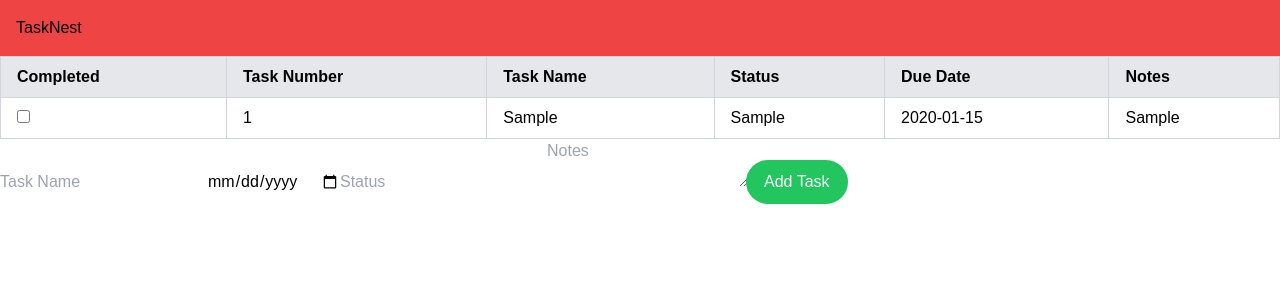
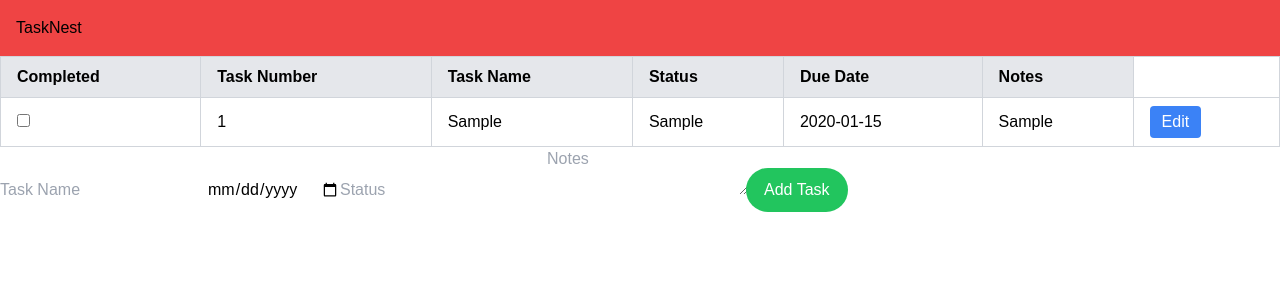
Before and after one commit to g33ya/task-dashboard, a Next.js app: page / in a window 1280 px wide. Both pictures are taken after typing "Sample", "2020-01-15", "Sample", "Sample" into the empty fields and a click on the button "Add Task". Shown: the top 300 px of the page. Built offline with nearby package versions, Linux system fonts and the light colour scheme.

Commit message:
Edit task feauture implemented

```diff
--- a/app/components/table.js
+++ b/app/components/table.js
@@ -12,6 +12,8 @@ export function TaskTable() {
         dueDate: '',
         notes:'',
     });
+    const [editingTask, setEditingTask] = useState(null); // use to update exisiting tasks
+
 
     const handleInputChange = (inputEvent) => {
         const { name, value } = inputEvent.target; // value = new value
@@ -24,7 +26,15 @@ export function TaskTable() {
     const handleFormSubmit = (newEvent) => {
         newEvent.preventDefault(); // stop page from reloading
 
-        setTasks([...tasks, { ...newTask, completed: false }]); // add new task (creates new array)
+        if (editingTask) {
+            const updatedTasks = tasks.map((task) =>
+                task === editingTask ? { ...task, ...newTask } : task
+            );
+            setTasks(updatedTasks);
+            setEditingTask(null); // turn off editing
+        } else { // adding a new task!
+            setTasks([...tasks, { ...newTask, completed: false }]);
+        }
 
         setNewTask({
           name: '',
@@ -32,7 +42,12 @@ export function TaskTable() {
           status: '',
           notes: ''
         });
-      };
+    };
+
+    const handleEdit = (task) => {
+        setEditingTask(task); // edit selected task
+        setNewTask(task); // prefills fields with task's original fields
+    };
 
     return (
         <div>
@@ -50,7 +65,7 @@ export function TaskTable() {
                 </thead>
                 <tbody>
                     {tasks.map((task, index) => (
-                        <TableRow key={index} task={task} taskNum={index + 1} />
+                        <TableRow key={index} task={task} taskNum={index + 1} onEdit={handleEdit}/>
                     ))}
                 </tbody>
             </table>
--- a/app/components/tablerow.js
+++ b/app/components/tablerow.js
@@ -6,7 +6,7 @@ import { TableField } from './tablefield.js';
 import { TaskCheckbox } from './checkbox.js';
 
 
-export function TableRow( {task, taskNum} ) {
+export function TableRow( {task, taskNumm, onEdit} ) {
     const [isChecked, setIsChecked] = useState(false);
 
     const handleCheckboxChange = () => {
@@ -20,6 +20,14 @@ export function TableRow( {task, taskNum} ) {
             <td className="border border-gray-300 px-4 py-2">{task.status}</td>
             <td className="border border-gray-300 px-4 py-2">{task.dueDate}</td>
             <td className="border border-gray-300 px-4 py-2">{task.notes}</td>
+            <td className="border border-gray-300 px-4 py-2">
+                <button
+                    onClick={() => onEdit(task)}
+                    className="bg-blue-500 text-white py-1 px-3 rounded hover:bg-blue-600"
+                >
+                    Edit
+                </button>
+            </td>
         </tr>
     );
 }
```
